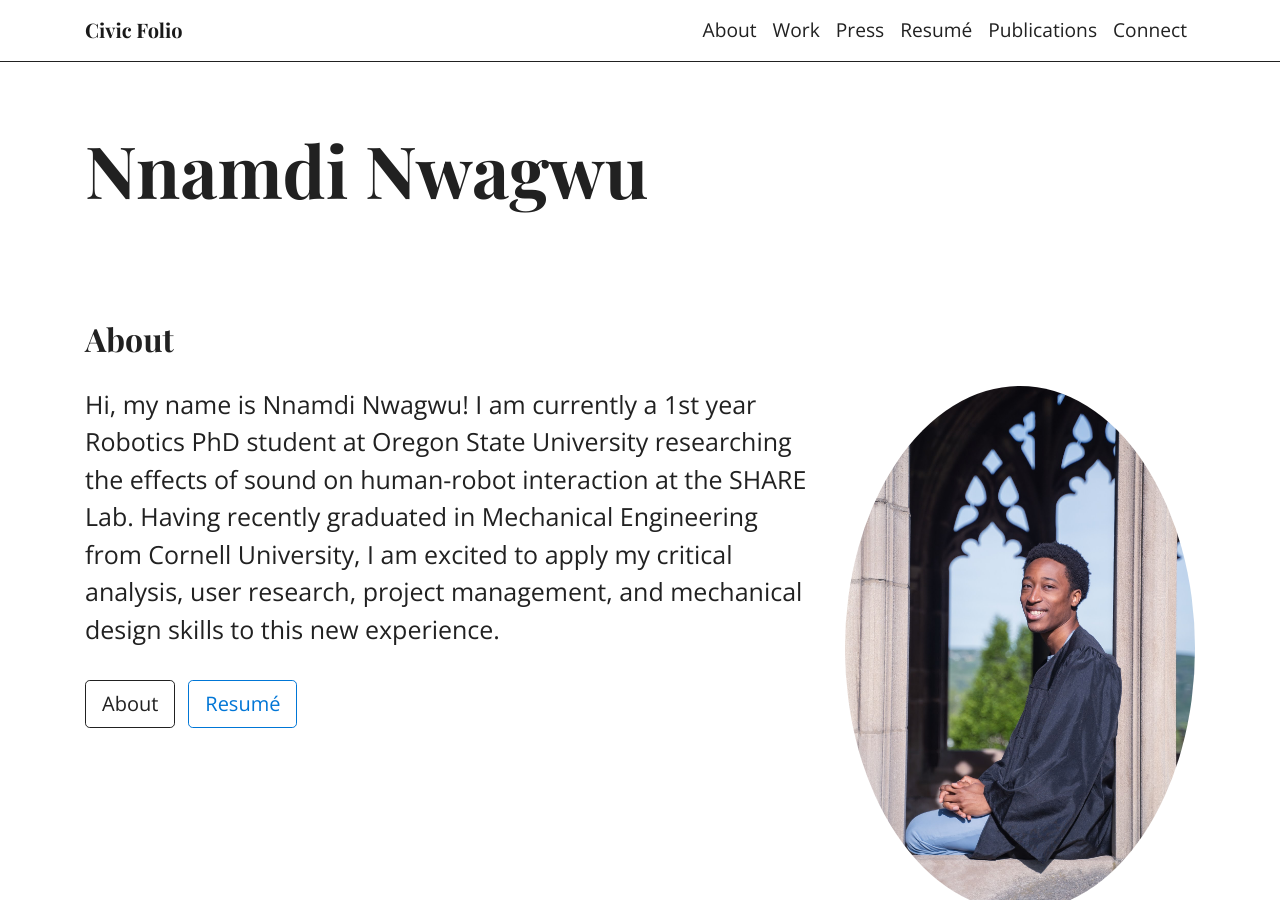
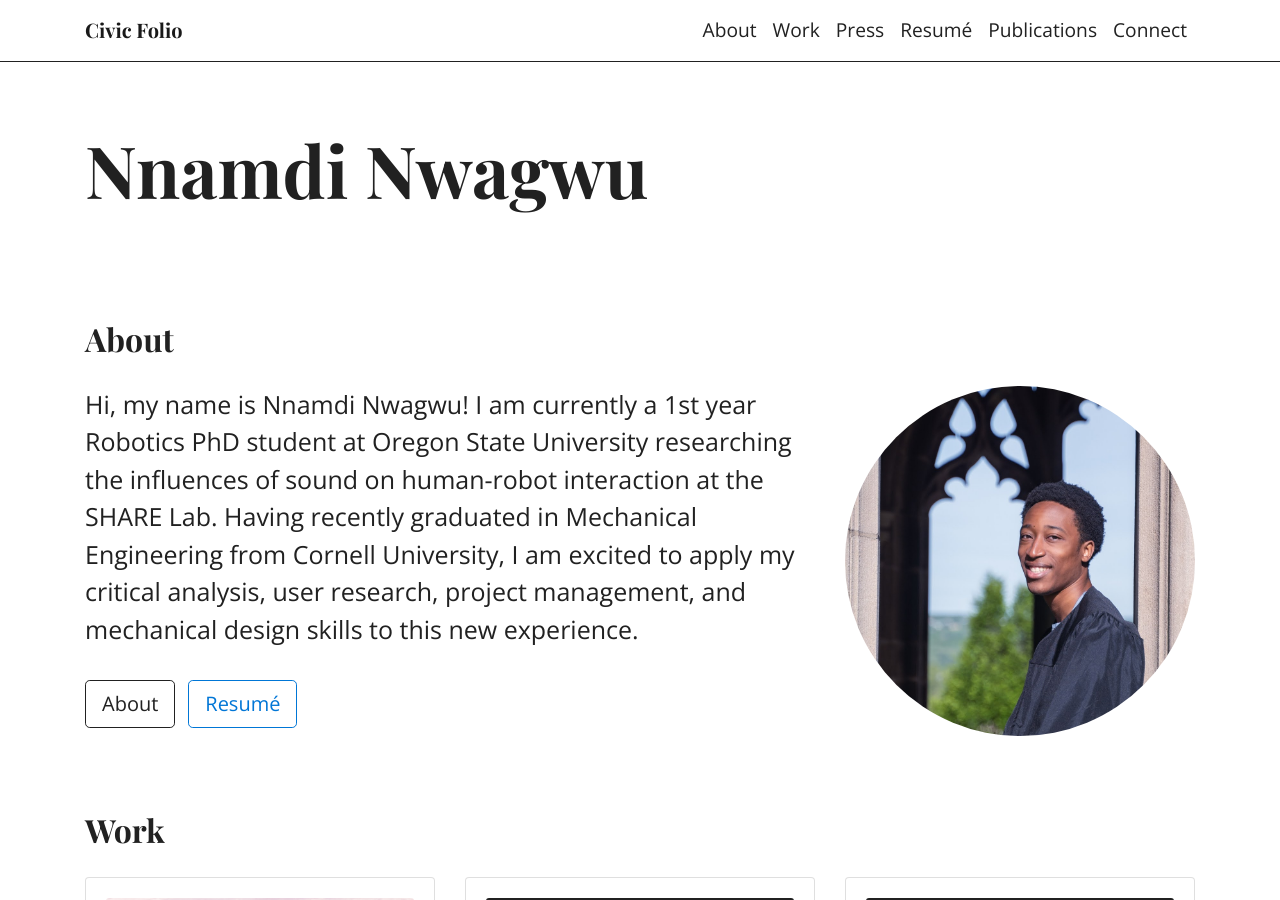
Before and after one commit to nnamd/nnamd.github.io, a Jekyll site: the page built from _pages/index.md, in a window 1280 px wide and 900 px high. Built offline with Jekyll 4.4.1, drawn with Linux system fonts in a browser that asks for light colours.

Commit message:
another new image

```diff
--- a/_pages/index.md
+++ b/_pages/index.md
@@ -3,9 +3,9 @@ layout: home
 title: Nnamdi Nwagwu
 description: Everything Nnamdi Nwagwu.
 about-title: About
-about-img: DSC09943.jpg
+about-img: profile_new.jpg
 about-img-alt: Nnamdi Nwagwu
-about-description: Hi, my name is Nnamdi Nwagwu! I am currently a 1st year Robotics PhD student at Oregon State University researching the effects of sound on human-robot interaction at the SHARE Lab. Having recently graduated in Mechanical Engineering from Cornell University, I am excited to apply my critical analysis, user research, project management, and mechanical design skills to this new experience.
+about-description: Hi, my name is Nnamdi Nwagwu! I am currently a 1st year Robotics PhD student at Oregon State University researching the influences of sound on human-robot interaction at the SHARE Lab. Having recently graduated in Mechanical Engineering from Cornell University, I am excited to apply my critical analysis, user research, project management, and mechanical design skills to this new experience.
 about-link: /about/
 cv-text: Resumé
 cv-link: /resume
```
Also changed, not shown: img/profile_new.jpg (added).
